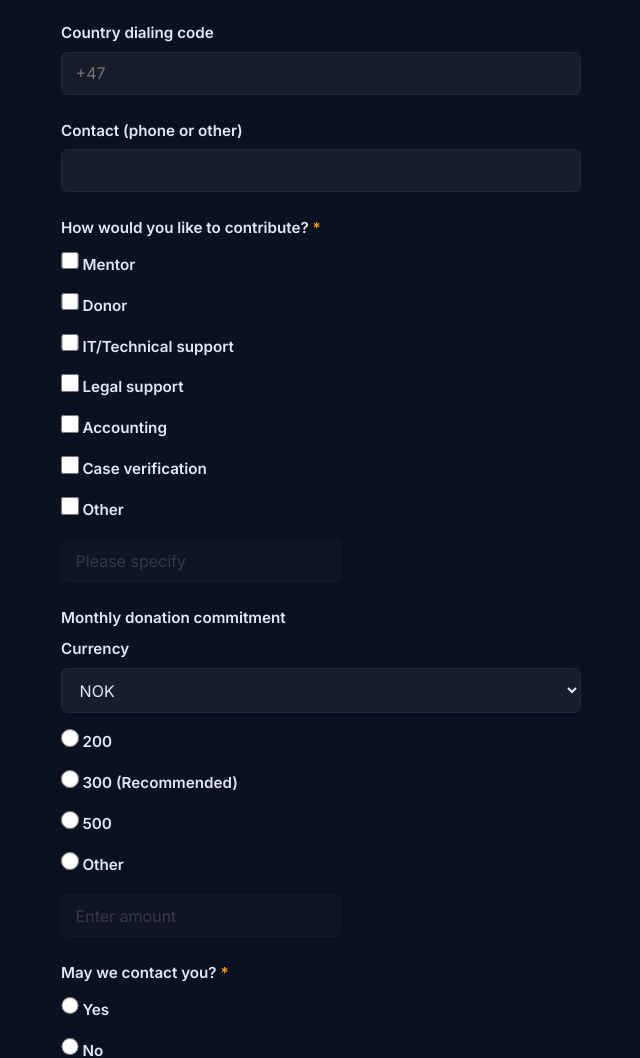
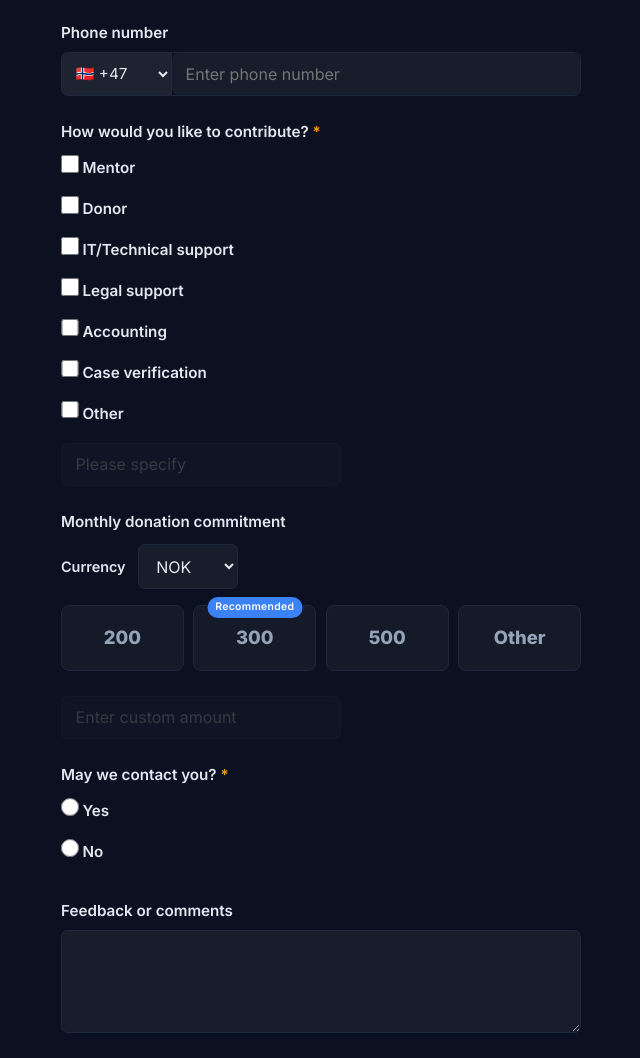
Before and after one commit to Global-Education-Network/website, a website built with Vite: page register.html in a window 1280 px wide. Shown: the part 490-1548 px from the top of the page, without its empty margins (319-959 px from the left). Built offline with nearby package versions, Linux system fonts and the light colour scheme.

Commit message:
Registration form update

```diff
--- a/register.html
+++ b/register.html
@@ -40,21 +40,24 @@
           <input type="text" id="name" name="name" required />
         </div>
 
-        <!-- Country Dialing Code -->
+        <!-- Phone number -->
         <div class="form-group">
-          <label for="country-dialing-code">Country dialing code</label>
-          <input
-            type="text"
-            id="country-dialing-code"
-            name="countryDialingCode"
-            placeholder="+47"
-          />
+          <label for="contact">Phone number</label>
+          <div class="phone-input-group">
+            <select id="country-dialing-code" name="countryDialingCode" class="country-code-select">
+              <option value="+47">🇳🇴 +47</option>
+              <option value="+92">🇵🇰 +92</option>
+              <option value="+1">🇺🇸 +1</option>
+              <option value="+44">🇬🇧 +44</option>
+              <option value="+49">🇩🇪 +49</option>
+              <option value="+46">🇸🇪 +46</option>
+              <option value="+45">🇩🇰 +45</option>
+              <option value="+91">🇮🇳 +91</option>
+              <option value="+971">🇦🇪 +971</option>
+              <option value="+966">🇸🇦 +966</option>
+            </select>
+            <input type="tel" id="contact" name="contact" placeholder="Enter phone number" />
           </div>
-
-        <!-- Contact -->
-        <div class="form-group">
-          <label for="contact">Contact (phone or other)</label>
-          <input type="text" id="contact" name="contact" />
         </div>
 
         <!-- Contributions -->
@@ -92,40 +95,41 @@
         </fieldset>
 
         <!-- Donation commitment -->
-        <fieldset class="form-group">
+        <fieldset class="form-group donation-section">
           <legend>Monthly donation commitment</legend>
-          <div class="form-group" style="margin-bottom: 0.75rem;">
+          <div class="currency-row">
             <label for="currency">Currency</label>
-            <select id="currency" name="currency">
-              <option value="">-- Select --</option>
-              <option value="NOK" selected>NOK</option>
-              <option value="USD">USD</option>
+            <select id="currency" name="currency" class="currency-select">
+              <option value="USD" selected>USD</option>
+              <option value="NOK">NOK</option>
               <option value="EUR">EUR</option>
               <option value="GBP">GBP</option>
-              <option value="PKR">PKR</option>
             </select>
           </div>
-          <label class="radio-label">
-            <input type="radio" name="donationCommitment" value="200" />
-            200
+          <div class="donation-cards">
+            <label class="donation-card">
+              <input type="radio" name="donationCommitment" value="20" />
+              <span class="card-amount">20</span>
             </label>
-          <label class="radio-label">
-            <input type="radio" name="donationCommitment" value="300" />
-            300 (Recommended)
+            <label class="donation-card recommended">
+              <input type="radio" name="donationCommitment" value="30" />
+              <span class="card-badge">Recommended</span>
+              <span class="card-amount">30</span>
             </label>
-          <label class="radio-label">
-            <input type="radio" name="donationCommitment" value="500" />
-            500
+            <label class="donation-card">
+              <input type="radio" name="donationCommitment" value="50" />
+              <span class="card-amount">50</span>
             </label>
-          <label class="radio-label">
+            <label class="donation-card">
               <input type="radio" name="donationCommitment" value="other" id="donation-other-radio" />
-            Other
+              <span class="card-amount">Other</span>
             </label>
+          </div>
           <input
             type="number"
             id="donation-other"
             name="donationOther"
-            placeholder="Enter amount"
+            placeholder="Enter custom amount"
             class="other-input"
             min="1"
             step="any"
--- a/src/register.css
+++ b/src/register.css
@@ -141,6 +141,7 @@ fieldset.form-group {
 input[type="text"],
 input[type="email"],
 input[type="number"],
+input[type="tel"],
 select,
 textarea {
   width: 100%;
@@ -158,6 +159,7 @@ textarea {
 input[type="text"]:focus,
 input[type="email"]:focus,
 input[type="number"]:focus,
+input[type="tel"]:focus,
 select:focus,
 textarea:focus {
   border-color: var(--color-primary);
@@ -190,6 +192,149 @@ input[type="radio"] {
   width: 1.1rem;
   height: 1.1rem;
   cursor: pointer;
+}
+
+/* ---- Phone input group ---- */
+.phone-input-group {
+  display: flex;
+  gap: 0;
+  border: 1px solid var(--color-border);
+  border-radius: 0.4rem;
+  overflow: hidden;
+  transition: border-color 0.2s;
+}
+
+.phone-input-group:focus-within {
+  border-color: var(--color-primary);
+}
+
+.country-code-select {
+  width: auto !important;
+  min-width: 110px;
+  border: none !important;
+  border-right: 1px solid var(--color-border) !important;
+  border-radius: 0 !important;
+  background: rgba(255, 255, 255, 0.08);
+  font-size: 0.95rem;
+  padding: 0.65rem 0.6rem;
+  cursor: pointer;
+}
+
+.country-code-select:focus {
+  border-color: transparent !important;
+  outline: none;
+}
+
+.phone-input-group input[type="tel"] {
+  flex: 1;
+  border: none;
+  background: rgba(255, 255, 255, 0.05);
+  padding: 0.65rem 0.85rem;
+  font-size: 1rem;
+  font-family: var(--font);
+  color: var(--color-text);
+  outline: none;
+  min-width: 0;
+}
+
+/* ---- Donation cards ---- */
+.donation-section legend {
+  margin-bottom: 0.6rem;
+}
+
+.currency-row {
+  display: flex;
+  align-items: center;
+  gap: 0.75rem;
+  margin-bottom: 1rem;
+}
+
+.currency-row label {
+  font-size: 0.9rem;
+  font-weight: 600;
+  margin-bottom: 0 !important;
+  white-space: nowrap;
+}
+
+.currency-select {
+  width: auto !important;
+  min-width: 100px;
+}
+
+.donation-cards {
+  display: grid;
+  grid-template-columns: repeat(4, 1fr);
+  gap: 0.6rem;
+  margin-bottom: 0.75rem;
+}
+
+.donation-card {
+  position: relative;
+  display: flex;
+  flex-direction: column;
+  align-items: center;
+  justify-content: center;
+  padding: 1.1rem 0.5rem;
+  border: 1px solid var(--color-border);
+  border-radius: 0.5rem;
+  background: rgba(255, 255, 255, 0.04);
+  cursor: pointer;
+  transition: border-color 0.2s, background 0.2s, transform 0.1s;
+  text-align: center;
+}
+
+.donation-card:hover {
+  border-color: var(--color-primary);
+  background: rgba(59, 130, 246, 0.06);
+}
+
+.donation-card:active {
+  transform: scale(0.97);
+}
+
+.donation-card input[type="radio"] {
+  position: absolute;
+  opacity: 0;
+  width: 0;
+  height: 0;
+}
+
+.donation-card input[type="radio"]:checked ~ .card-amount {
+  color: #fff;
+}
+
+.donation-card:has(input:checked) {
+  border-color: var(--color-primary);
+  background: rgba(59, 130, 246, 0.15);
+  box-shadow: 0 0 0 1px var(--color-primary);
+}
+
+.card-amount {
+  font-size: 1.15rem;
+  font-weight: 700;
+  color: var(--color-text-muted);
+  transition: color 0.2s;
+}
+
+.card-badge {
+  position: absolute;
+  top: -0.55rem;
+  left: 50%;
+  transform: translateX(-50%);
+  background: var(--color-primary);
+  color: #fff;
+  font-size: 0.65rem;
+  font-weight: 600;
+  padding: 0.15rem 0.5rem;
+  border-radius: 1rem;
+  letter-spacing: 0.03em;
+  white-space: nowrap;
+}
+
+@media (max-width: 480px) {
+  .donation-cards {
+    grid-template-columns: repeat(2, 1fr);
+  }
 }
 
 /* ---- "Other" text input ---- */
--- a/src/register.ts
+++ b/src/register.ts
@@ -22,6 +22,49 @@ const donationOtherRadio = document.getElementById(
 const donationOtherInput = document.getElementById(
   "donation-other"
 ) as HTMLInputElement;
+const currencyEl = document.getElementById("currency") as HTMLSelectElement;
+
+// Donation tiers per currency (NOK base, others are 1/10)
+const NOK_TIERS = [200, 300, 500];
+const OTHER_TIERS = [20, 30, 50];
+
+function getTiers(currency: string): number[] {
+  return currency === "NOK" ? NOK_TIERS : OTHER_TIERS;
+}
+
+function updateDonationAmounts() {
+  const tiers = getTiers(currencyEl.value || "USD");
+  const cards = document.querySelectorAll<HTMLElement>(".donation-card");
+  cards.forEach((card, i) => {
+    const radio = card.querySelector<HTMLInputElement>('input[type="radio"]');
+    const amountSpan = card.querySelector<HTMLElement>(".card-amount");
+    if (!radio || !amountSpan || radio.id === "donation-other-radio") return;
+    radio.value = String(tiers[i]);
+    amountSpan.textContent = String(tiers[i]);
+  });
+}
+
+// Map country dialing codes to their actual currency; unlisted codes default to USD
+const dialingCodeToCurrency: Record<string, string> = {
+  "+47": "NOK",
+  "+44": "GBP",
+  "+49": "EUR",
+};
+
+const countryCodeEl = document.getElementById("country-dialing-code") as HTMLSelectElement;
+
+function syncCurrencyFromDialingCode() {
+  const mapped = dialingCodeToCurrency[countryCodeEl.value] || "USD";
+  currencyEl.value = mapped;
+  updateDonationAmounts();
+}
+
+countryCodeEl.addEventListener("change", syncCurrencyFromDialingCode);
+
+// Sync on page load so currency matches the default dialing code
+syncCurrencyFromDialingCode();
+
+currencyEl.addEventListener("change", updateDonationAmounts);
 
 document.querySelectorAll<HTMLInputElement>('input[name="donationCommitment"]').forEach((radio) => {
   radio.addEventListener("change", () => {
@@ -50,7 +93,7 @@ form.addEventListener("submit", async (e) => {
 
   const email = (form.elements.namedItem("email") as HTMLInputElement).value.trim();
   const name = (form.elements.namedItem("name") as HTMLInputElement).value.trim();
-  const countryDialingCode = (form.elements.namedItem("countryDialingCode") as HTMLInputElement).value.trim();
+  const countryDialingCode = (form.elements.namedItem("countryDialingCode") as HTMLSelectElement).value.trim();
   const contact = (form.elements.namedItem("contact") as HTMLInputElement).value.trim();
   const feedback = (form.elements.namedItem("feedback") as HTMLTextAreaElement).value.trim();
 
```
Lines whose indentation alone changed are shown as unchanged.
